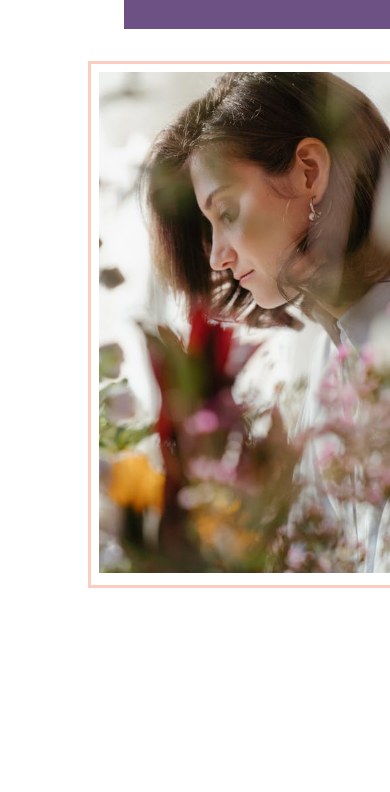
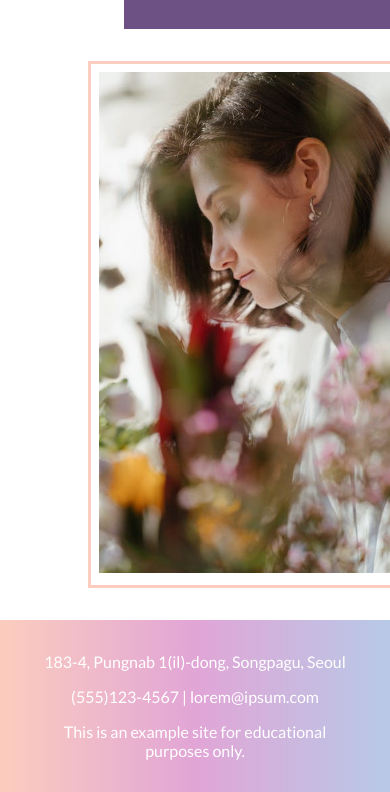
Before and after one commit to ahmadyattia/M13_ATTIA_AHMED, a plain HTML site: page week13files/index.html in a window 390 px wide. Shown: the part 2490-3282 px from the top of the page. Before the commit the page ends 3110 px from the top, so only its background shows below. Drawn offline with Linux system fonts and the light colour scheme.

Commit message:
Built responsive footer.

```diff
--- a/week13files/index.html
+++ b/week13files/index.html
@@ -107,5 +107,11 @@
         <div id="florist-card"><img src="./images/florist.jpeg" alt="" /></div>
       </section>
     </main>
+
+    <footer class="footer">
+      <p>183-4, Pungnab 1(il)-dong, Songpagu, Seoul</p>
+      <p>(555)123-4567 | lorem@ipsum.com</p>
+      <p>This is an example site for educational purposes only.</p>
+    </footer>
   </body>
 </html>
--- a/week13files/styles.css
+++ b/week13files/styles.css
@@ -201,6 +201,32 @@ body {
   max-height: 100vh;
 }
 
+.footer {
+  background-image: linear-gradient(to right, #fccdbe, #e1a5d6, #b7c9e7);
+  display: flex;
+  flex-direction: column;
+  justify-content: center;
+  align-items: center;
+  gap: 1rem;
+  padding: 2rem;
+}
+
+.footer p {
+  color: white;
+  font-family: "Lato Regular";
+  margin: 0;
+  text-align: center;
+}
+
+@media (min-width: 760px) {
+  .footer {
+    display: flex;
+    flex-direction: row;
+    justify-content: space-evenly;
+    align-items: center;
+  }
+}
+
 @media (min-width: 1115px) {
   #grid {
     grid-template-areas:
```
